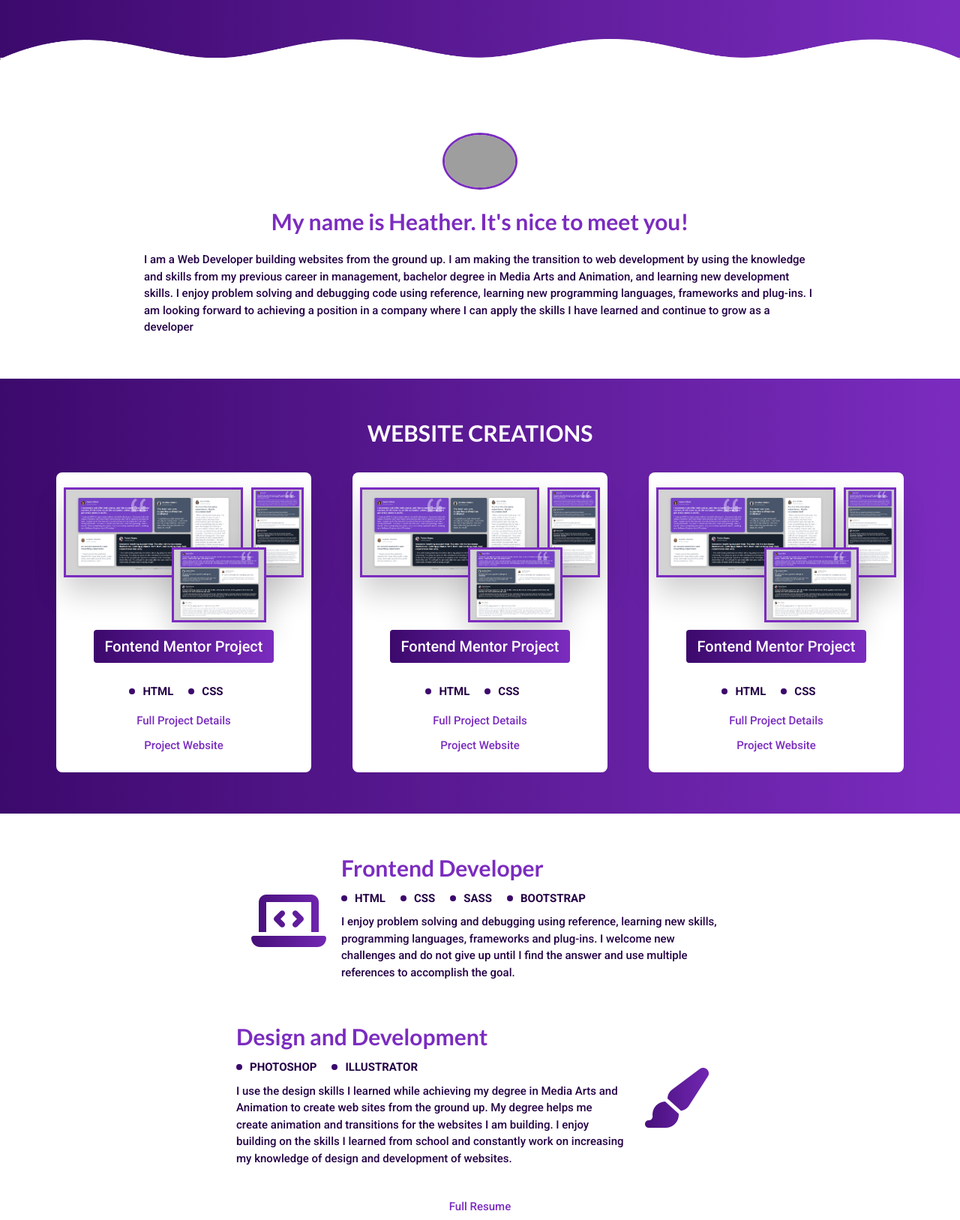
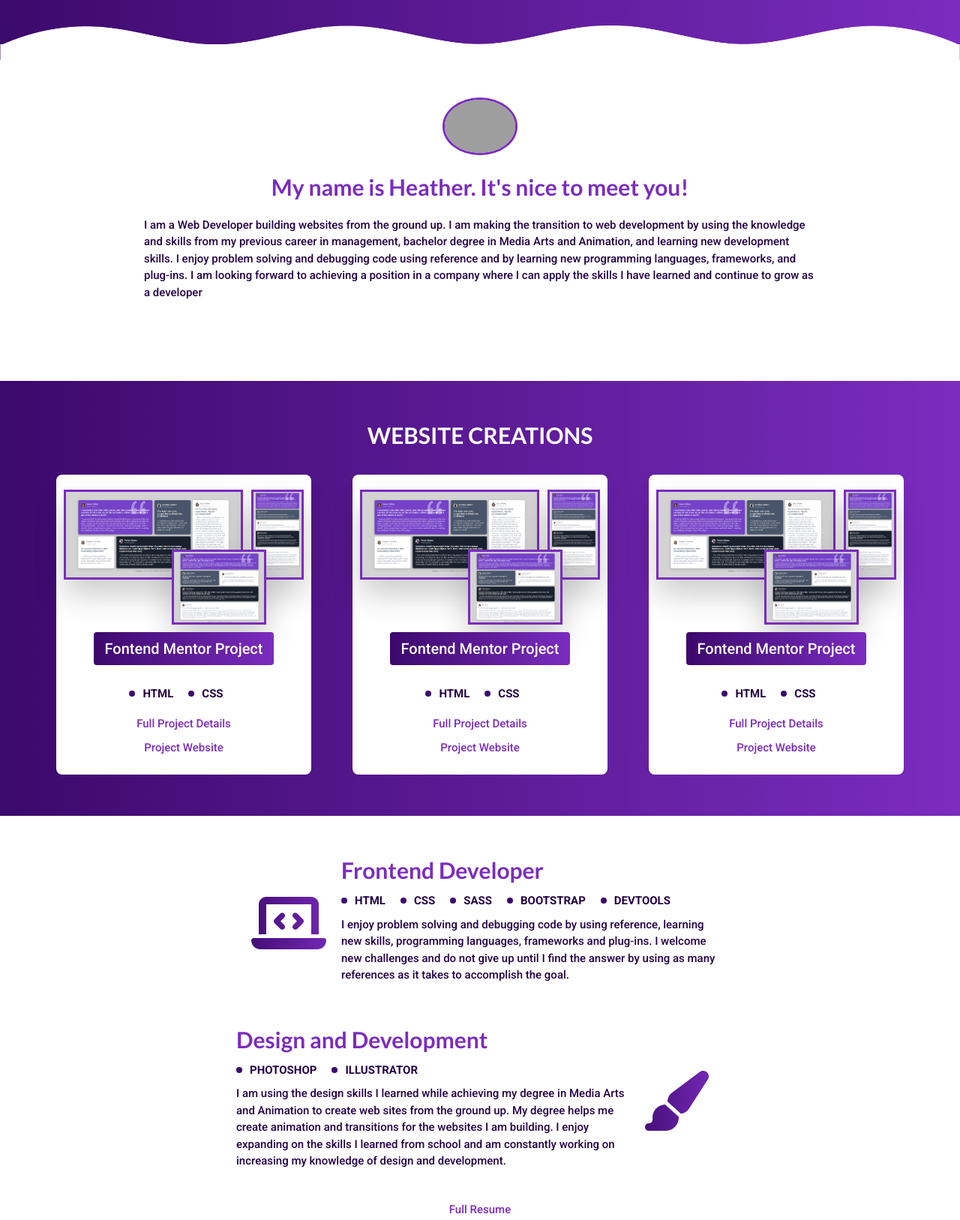
Before and after one commit to hsmanski/portfolio-2021, a website: page index.html in a window 1280 px wide. Shown: the part 520-2147 px from the top of the page at 75% size. Drawn offline with Linux system fonts and the light colour scheme; grey boxes are pictures that could not be loaded.

Commit message:
Add files via upload

```diff
--- a/index.html
+++ b/index.html
@@ -54,14 +54,15 @@
         </header>
 
         <main>
-            <section class="wave" id="about">
+           <section class="wave-container" id="about">
                 <img src="img/wave_header.png" alt="wave divider" class="wave">
             </section>
 
             <section class="about" >
+               <!-- <img src="img/wave_header.png" alt="wave divider" class="wave">-->
                 <img src="img/profile_img-1.jpg" alt="Profile Image" class="about_img">
                 <h3 class="heading heading_gradient">My name is Heather. It's nice to meet you!</h3>
-                <p class="paragraph">I am a Web Developer building websites from the ground up. I am making the transition to web development by using the knowledge and skills from my previous career in management,  bachelor degree in Media Arts and Animation, and learning new development skills. I enjoy problem solving and debugging code using reference, learning new programming languages, frameworks and plug-ins. I am looking forward to achieving a position in a company where I can apply the skills I have learned and continue to grow as a developer</p>
+                <p class="paragraph">I am a Web Developer building websites from the ground up. I am making the transition to web development by using the knowledge and skills from my previous career in management,  bachelor degree in Media Arts and Animation, and learning new development skills. I enjoy problem solving and debugging code using reference and by learning new programming languages, frameworks, and plug-ins. I am looking forward to achieving a position in a company where I can apply the skills I have learned and continue to grow as a developer</p>
             </section>
 
             <section class="portfolio" id="portfolio">
@@ -138,9 +139,10 @@
                             <p class="bulletpoint">CSS</p>
                             <p class="bulletpoint">SASS</p>
                             <p class="bulletpoint">BOOTSTRAP</p>
+                            <p class="bulletpoint">DevTools</p>
                         </div>
                         <div class="skills_details">
-                            <p class="paragraph">I enjoy problem solving and debugging using reference, learning new skills, programming languages, frameworks and plug-ins. I welcome new challenges and do not give up until I find the answer and use multiple references to accomplish the goal.</p>
+                            <p class="paragraph">I enjoy problem solving and debugging code by using reference, learning new skills, programming languages, frameworks and plug-ins. I welcome new challenges and do not give up until I find the answer by using as many references as it takes to accomplish the goal.</p>
                         </div>
                     </div>
                 </div>
@@ -156,7 +158,7 @@
                             <p class="bulletpoint">Illustrator</p>
                         </div>
                         <div class="skills_details">
-                            <p class="paragraph">I use the design skills I learned while achieving my degree in Media Arts and Animation to create web sites from the ground up. My degree helps me create animation and transitions for the websites I am building. I enjoy building on the skills I learned from school and constantly work on increasing my knowledge of design and development of websites. </p>
+                            <p class="paragraph">I am using the design skills I learned while achieving my degree in Media Arts and Animation to create web sites from the ground up. My degree helps me create animation and transitions for the websites I am building. I enjoy expanding on the skills I learned from school and am constantly working on increasing my knowledge of design and development. </p>
                         </div>
                     </div>
                 </div>
--- a/sass/_about.scss
+++ b/sass/_about.scss
@@ -3,12 +3,14 @@
     flex-direction: column;
     align-items: center;
 
-    margin: -20px 15% 40px 15%;
+    margin: 0 15% 40px 15%;
+    transform: translateY(-5rem);
 
     &_img {
         width: 100px;
 
         border: solid 3px $color-primary-light;
         border-radius: 50%;
+        z-index: 3;
     }
 }
--- a/sass/_base.scss
+++ b/sass/_base.scss
@@ -15,6 +15,7 @@ $font-secondary: 'Roboto', sans-serif; //text
 
 
 // RESPONSIVE BREAKPOINTS  best practice to use em in media queries
+$bp-xlargest: 87.5em; // 1400px breakpoint
 $bp-largest: 75em; // 1200px breakpoint (1200px / 16(standard font size) = 75em)
 $bp-larger: 70em; // 1120px breakpoint
 $bp-large: 62.5em; // 1000px breakpoint
@@ -45,14 +46,24 @@ body {
     box-sizing: border-box;
 }
 
+.wave-container {
+    height: 100px;
+    overflow: hidden;
+
+    transform: translateY(-4.6rem);
+
+    @media only screen and (max-width:$bp-medium) {
+        transform: translateY(-2.6rem);
+    }
+}
+
 .wave {
     z-index: 2;
-    transform: translateY(-1.4rem);
     width: 100vw;
 }
 
 .wave_footer {
-    transform: translateY(3.2rem);
+    transform: translateY(6rem);
 
     &-fill {
         height: 10px;
@@ -64,7 +75,11 @@ body {
         width: 100vw;
     }
 
-    @media only screen and (max-width:$bp-xsmall) {
-        transform: translateY(2.2rem);
+    @media only screen and (max-width:$bp-xlargest) {
+        transform: translateY(3.2rem);
+    }
+
+    @media only screen and (max-width:$bp-small) {
+        transform: translateY(1.8rem);
     }
 }
--- a/sass/_header.scss
+++ b/sass/_header.scss
@@ -7,6 +7,7 @@
         justify-content: center;
         align-items: center;
 
+        width: 100vw;
         height: 600px;
     }
 
--- a/sass/_skills.scss
+++ b/sass/_skills.scss
@@ -39,6 +39,7 @@
         @media only screen and (max-width:$bp-medium) {
             flex-direction: column;
             align-items: center;
+            width: 350px;
         }
     }
 
```
Also changed, not shown: css/style.css.
